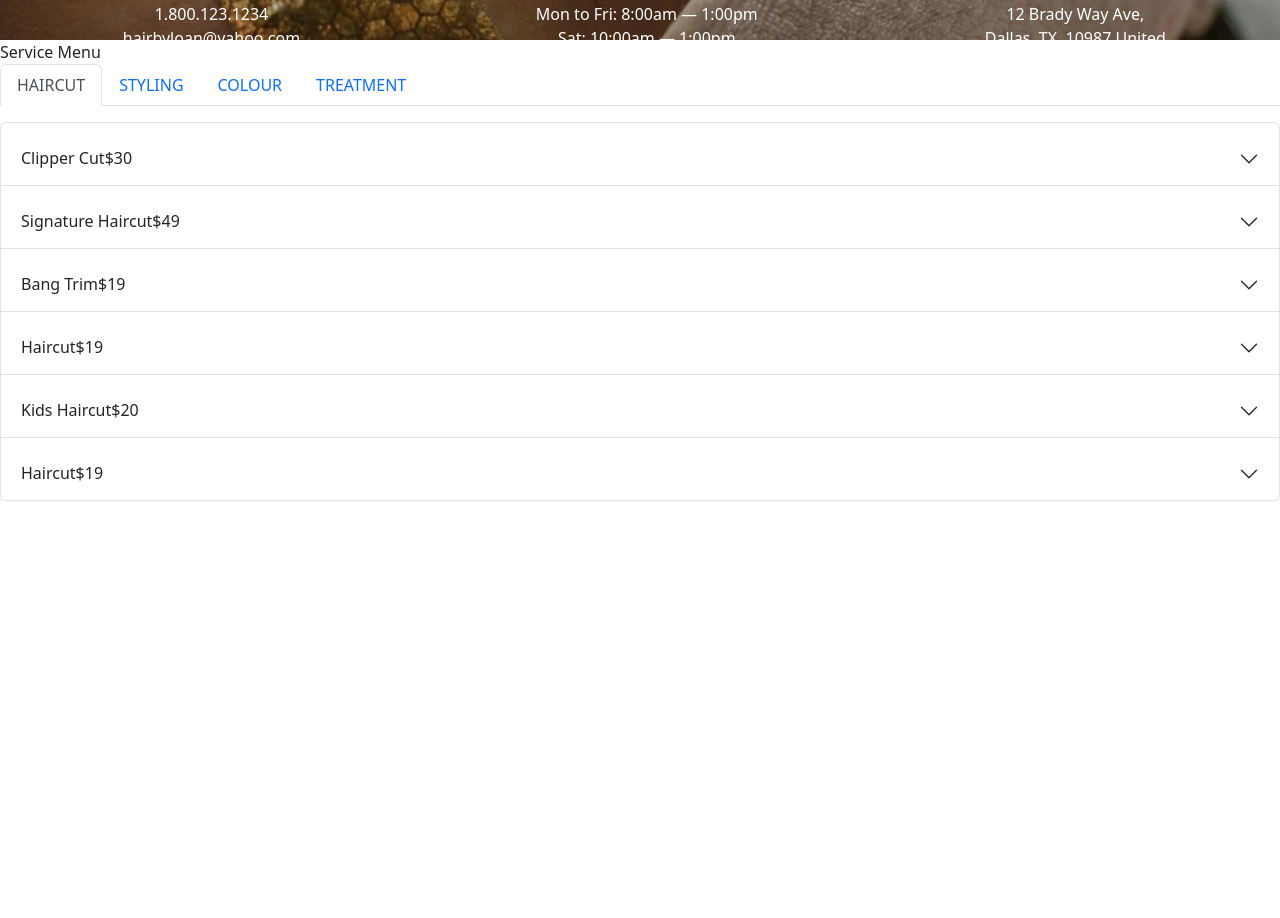
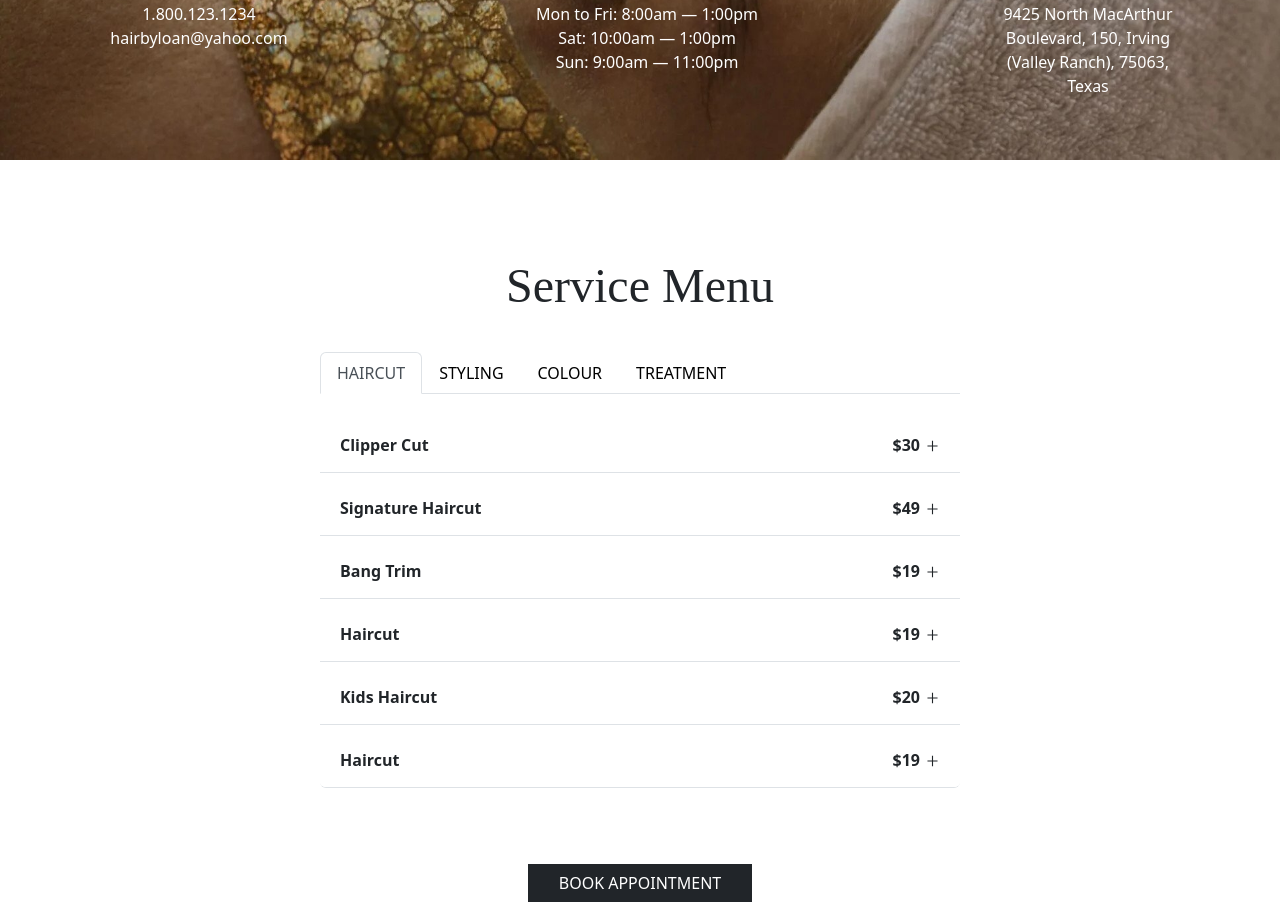
Before and after one commit to nurselaine/salon-front-end, a React (Create React App) app: page / in a window 1280 px wide. Shown: the part 600-1518 px from the top of the page. Before the commit the page ends 1280 px from the top, so only its background shows below. Built offline with nearby package versions, Linux system fonts and the light colour scheme.

Commit message:
added css and replaced icons on accordion and service menu

```diff
--- a/src/component/Home.css
+++ b/src/component/Home.css
@@ -6,7 +6,7 @@
 }
 
 .home-splash {
-  height: 50%;
+  height: 760px;
   width: 100%;
   position: relative;
 }
@@ -77,6 +77,18 @@
   display: none;
 }
 
+#service-btn-container {
+  margin-top: 60px;
+  margin-bottom: 30px;
+  text-align: center;
+}
+  #book-btn3 {
+    margin: 1rem 1.5rem;
+    border-radius: 0;
+    padding-left: 30px;
+    padding-right: 30px;
+  }
+
 /* laptop view */
 @media (max-width: 1250px){
   .basic-info-container {
@@ -117,6 +129,9 @@
     margin: 0.5rem 1rem;
   }
   #book-btn2{
+    margin: 0.5rem 1rem;
+  }
+  #book-btn3 {
     margin: 0.5rem 1rem;
   }
   /* .basic-info-container {
--- a/src/component/Home.js
+++ b/src/component/Home.js
@@ -24,10 +24,13 @@ const Home = () => {
         </div>
       </div>
       <div id='basic-info-section' >
-          <StoreInfo />
+        <StoreInfo />
       </div>
       <div className='service-menu-container'>
         <ServiceMenu />
+        <div id='service-btn-container'>
+          <Button id='book-btn3' variant="dark">BOOK APPOINTMENT</Button>
+        </div>
       </div>
     </div>
   )
--- a/src/component/ServiceAccordion.js
+++ b/src/component/ServiceAccordion.js
@@ -1,22 +1,33 @@
-import React from 'react';
+import React, { useState } from 'react';
 import Accordion from 'react-bootstrap/Accordion';
+import { AiOutlinePlus, AiOutlineMinus } from 'react-icons/ai';
 
 const ServiceAccordion = (props) => {
+  const [isActive, setIsActive] = useState(false);
+  const [activeIndex, setActiveIndex] = useState(-1);
+
+  const handleOpen = (e, i) => {
+      setActiveIndex(i);
+      setIsActive(!isActive);
+  }
+
   const data = props.data;
-  console.log(props.data);
   return (
     <Accordion>
     {
 
       data.map((obj, i) => {
         return (
-          <Accordion.Item eventKey={i}>
+          <Accordion.Item id='service-accordion-item' key={i} onClick={(e) => handleOpen(e,i)} eventKey={i}>
             <Accordion.Header>
-              <div>{obj.title}</div>
-              <div>{`$${obj.price}`}</div>
+              <div id='service-title'>{obj.title}</div>
+              <div id='service-price'>{`$${obj.price}`}</div>
+              {
+                isActive && activeIndex === i ? <AiOutlineMinus className='accordion-btn' /> : <AiOutlinePlus className='accordion-btn' />
+              }
             </Accordion.Header>
             <Accordion.Body>
-              <div>
+              <div id='service-description'>
                 {`${obj.description} (${obj.time})`}
               </div>
             </Accordion.Body>
--- /dev/null
+++ b/src/component/ServiceMenu.css
@@ -0,0 +1,50 @@
+.service-menu{
+  margin-top: 90px;
+}
+
+.service-menu-container {
+  width: 50%;
+  margin: auto;
+}
+
+.service-title {
+  text-align: center;
+  font-size: 3rem;
+  font-family: ui serif;
+  margin-top: 60px;
+  margin-bottom: 30px;
+}
+
+/* button#uncontrolled-tab-example-tab-STYLING{
+  color:black;
+} */
+
+button.nav-link{
+  color:black;
+}
+
+#service-title{
+  font-weight: 600;
+}
+#service-price {
+  margin-left: auto;
+  font-weight: 600;
+}
+#service-description{
+  font-weight: 100;
+}
+
+.accordion-button::after{
+  display: none;
+}
+
+.accordion-btn{
+  padding-left: 5px;
+  width: 20px;
+  height:20px;
+}
+
+#service-accordion-item {
+  border: none;
+  border-bottom: 1px #dee2e6 solid;
+}
--- a/src/component/ServiceMenu.js
+++ b/src/component/ServiceMenu.js
@@ -3,6 +3,7 @@ import Tab from 'react-bootstrap/Tab';
 import Tabs from 'react-bootstrap/Tabs';
 import data from '../store_data.json';
 import ServiceAccordion from './ServiceAccordion';
+import './ServiceMenu.css';
 
 const ServiceMenu = () => {
   const services = data.services;
@@ -28,26 +29,26 @@ const ServiceMenu = () => {
   }
 
   return (
-    <div>
-      <div>Service Menu</div>
+    <div className='service-menu'>
+      <div className='service-title'>Service Menu</div>
       <Tabs
         defaultActiveKey='HAIRCUT'
         id='uncontrolled-tab-example'
         className='mb-3'
       >
-        <Tab eventKey='HAIRCUT' title='HAIRCUT'>
+        <Tab className='service-option' eventKey='HAIRCUT' title='HAIRCUT'>
           <ServiceAccordion data={getHaircutData()} />
 
         </Tab>
-        <Tab eventKey='STYLING' title='STYLING'>
-          <ServiceAccordion data={getHaircutData()} />
+        <Tab className='service-option' eventKey='STYLING' title='STYLING'>
+          <ServiceAccordion data={getStylingData()} />
 
         </Tab>
-        <Tab eventKey='COLOUR' title='COLOUR'>
-          <ServiceAccordion data={getHaircutData()} />
+        <Tab className='service-option' eventKey='COLOUR' title='COLOUR'>
+          <ServiceAccordion data={getColourData()} />
         </Tab>
-        <Tab eventKey='TREATMENT' title='TREATMENT'>
-          <ServiceAccordion data={getHaircutData()} />
+        <Tab className='service-option' eventKey='TREATMENT' title='TREATMENT'>
+          <ServiceAccordion data={getTreatmentData()} />
         </Tab>
       </Tabs>
     </div>
--- a/src/component/StoreInfo.js
+++ b/src/component/StoreInfo.js
@@ -5,15 +5,14 @@ import data from '../store_data.json';
 const StoreInfo = () => {
   let storeData = data.basic_info;
 
-  console.log(data.basic_info);
   return (
     <table>
       <thead>
         <tr>
           {
-            storeData.map(obj => {
+            storeData.map((obj, i) => {
               return (
-              <th className='info-header'>{obj.title}</th>
+              <th key={i} className='info-header'>{obj.title}</th>
               )
             })
           }
@@ -22,12 +21,12 @@ const StoreInfo = () => {
       <tbody>
         <tr>
           {
-            storeData.map(obj => {
+            storeData.map((obj, i) => {
               return (
-                <th>
-                  {obj.description.map(detail => {
+                <th key={i}>
+                  {obj.description.map((detail, i) => {
                     return (
-                      <div>{detail}</div>
+                      <div key={i}>{detail}</div>
                     )
                   })}
                 </th>
--- a/src/store_data.json
+++ b/src/store_data.json
@@ -14,7 +14,7 @@
     },
     {
       "title": "LOCATION",
-      "description": ["12 Brady Way Ave, Dallas, TX, 10987 United States"]
+      "description": ["9425 North MacArthur Boulevard, 150, Irving (Valley Ranch), 75063, Texas"]
     }
   ],
   "services": [
```
